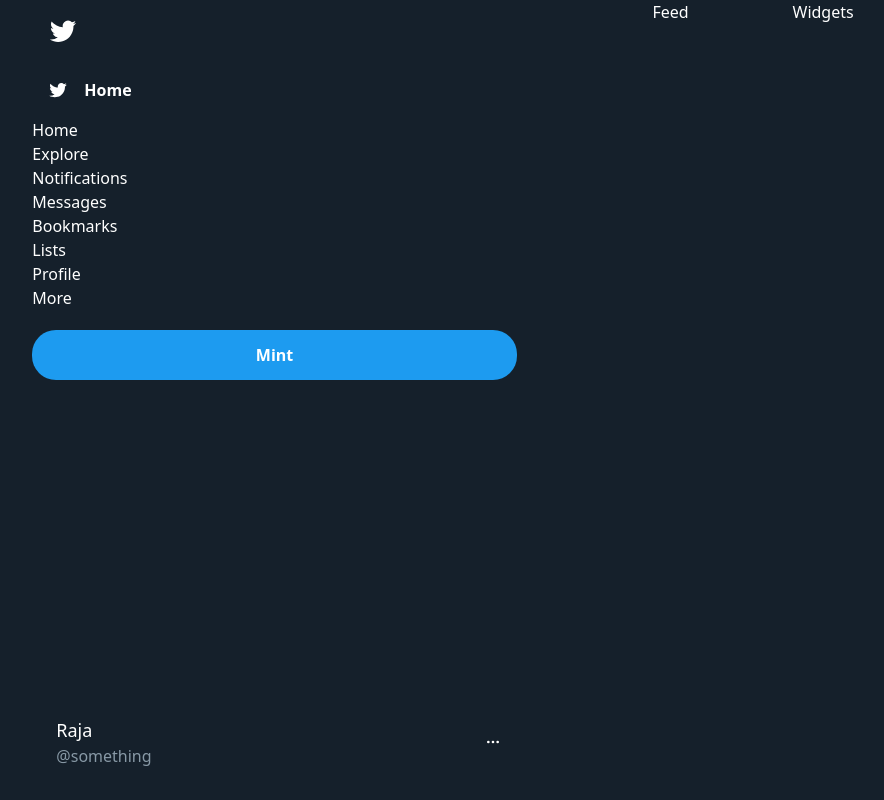
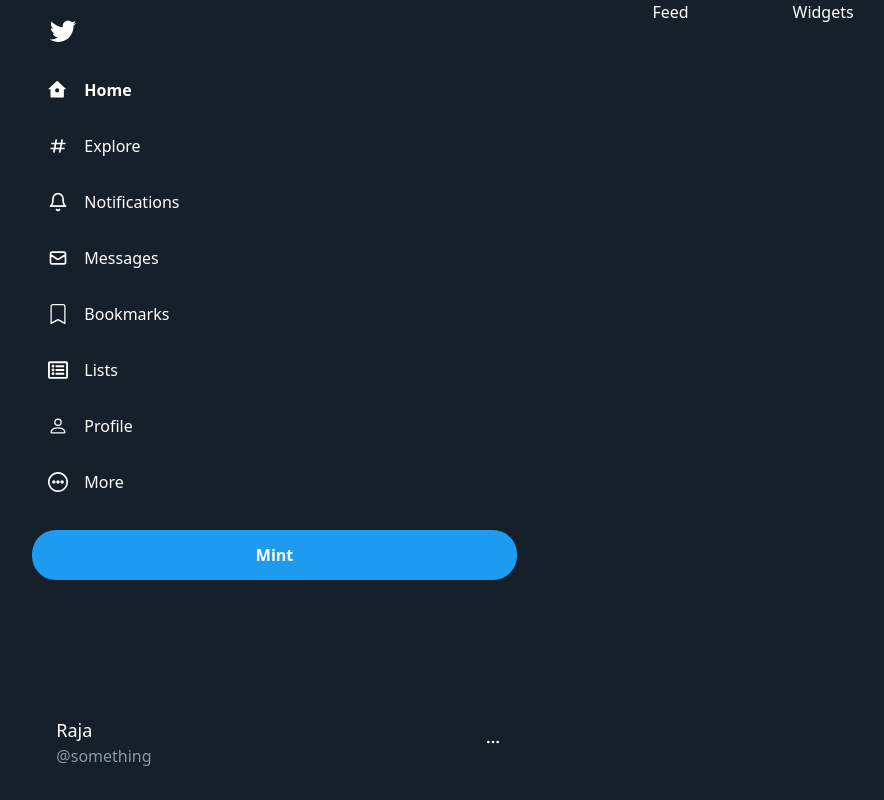
Before and after one commit to RajaKalavala/twitter-blockchain-clone, a Next.js app in the folder client/: page / in a window 1280 px wide. Shown: the whole page, without its empty margins (213-1097 px from the left). Built offline with nearby package versions, Linux system fonts and the light colour scheme.

Commit message:
Update data with SidebarOption in Sidebar component

```diff
--- a/client/components/Sidebar.js
+++ b/client/components/Sidebar.js
@@ -1,7 +1,18 @@
 import { useState } from 'react'
-import { FiMoreHorizontal } from 'react-icons/fi'
 import { VscTwitter } from 'react-icons/vsc'
 import SidebarOption from '../components/Sidebaroption'
+import { RiHome7Line, RiHome7Fill, RiFileList2Fill } from 'react-icons/ri'
+import { BiHash } from 'react-icons/bi'
+import { FiBell, FiMoreHorizontal } from 'react-icons/fi'
+import { HiOutlineMail, HiMail } from 'react-icons/hi'
+import { FaRegListAlt, FaHashtag, FaBell } from 'react-icons/fa'
+import { CgMoreO } from 'react-icons/cg'
+import {
+  BsBookmark,
+  BsBookmarkFill,
+  BsPerson,
+  BsPersonFill,
+} from 'react-icons/bs'
 
 const style = {
   wrapper: `flex-[0.7] px-8 flex flex-col`,
@@ -27,20 +38,51 @@
       </div>
       <div className={style.navContainer}>
         <SidebarOption
-          Icon={selected === 'Home' ? VscTwitter : VscTwitter}
+          Icon={selected === 'Home' ? RiHome7Fill : RiHome7Line}
           text="Home"
           isActive={Boolean(selected === 'Home')}
           setSelected={setSelected}
           redirect={'/'}
         />
-        <div>Home</div>
-        <div>Explore</div>
-        <div>Notifications</div>
-        <div>Messages</div>
-        <div>Bookmarks</div>
-        <div>Lists</div>
-        <div>Profile</div>
-        <div>More</div>
+
+        <SidebarOption
+          Icon={selected === 'Explore' ? FaHashtag : BiHash}
+          text="Explore"
+          isActive={Boolean(selected === 'Explore')}
+          setSelected={setSelected}
+        />
+        <SidebarOption
+          Icon={selected === 'Notifications' ? FaBell : FiBell}
+          text="Notifications"
+          isActive={Boolean(selected === 'Notifications')}
+          setSelected={setSelected}
+        />
+        <SidebarOption
+          Icon={selected === 'Messages' ? HiMail : HiOutlineMail}
+          text="Messages"
+          isActive={Boolean(selected === 'Messages')}
+          setSelected={setSelected}
+        />
+        <SidebarOption
+          Icon={selected === 'Bookmarks' ? BsBookmarkFill : BsBookmark}
+          text="Bookmarks"
+          isActive={Boolean(selected === 'Bookmarks')}
+          setSelected={setSelected}
+        />
+        <SidebarOption
+          Icon={selected === 'Lists' ? RiFileList2Fill : FaRegListAlt}
+          text="Lists"
+          isActive={Boolean(selected === 'Lists')}
+          setSelected={setSelected}
+        />
+        <SidebarOption
+          Icon={selected === 'Profile' ? BsPersonFill : BsPerson}
+          text="Profile"
+          isActive={Boolean(selected === 'Profile')}
+          setSelected={setSelected}
+          redirect={'/profile'}
+        />
+        <SidebarOption Icon={CgMoreO} text="More"></SidebarOption>
         <div className={style.tweenButton}>Mint</div>
       </div>
       <div className={style.profileButton}>
```
